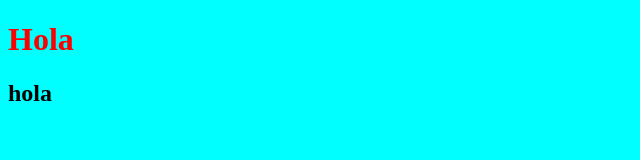
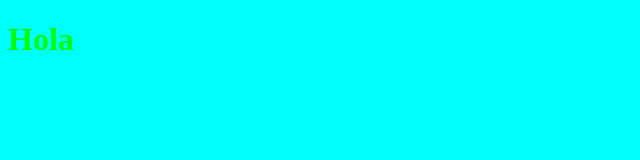
Before and after one commit to sikilow/Modelo, a plain HTML site: page index.html in a window 1280 px wide. Shown: the whole page, without its empty margins (0-640 px from the left). Drawn offline with Linux system fonts and the light colour scheme.

Commit message:
puse unas cosas

```diff
--- a/index.css
+++ b/css/index.css
@@ -1,8 +1,13 @@
 h1{
-    color: red;
+    color: rgb(0, 255, 0);
 }
 body{
     background-color: aqua;
+}
+.conteiner{
+
+    max-width: 1024px;
+    min-width: 1024px;
 }
 .img{
     width: 300px;
--- a/index.html
+++ b/index.html
@@ -3,11 +3,20 @@
 <head>
     <meta charset="UTF-8">
     <meta name="viewport" content="width=device-width, initial-scale=1.0">
-    <link rel="stylesheet" href="index.css">
+    <link rel="stylesheet" href="css/index.css">
     <title>Document</title>
 </head>
 <body>
-    <h1>Hola</h1>
-    <h2>hola</h2>
+  <div class="conteiner">
+    <div class="bloque1">
+
+
+        <h1>Hola</h1>
+    </div>
+
+
+
+
+  </div>
 </body>
 </html>
```
